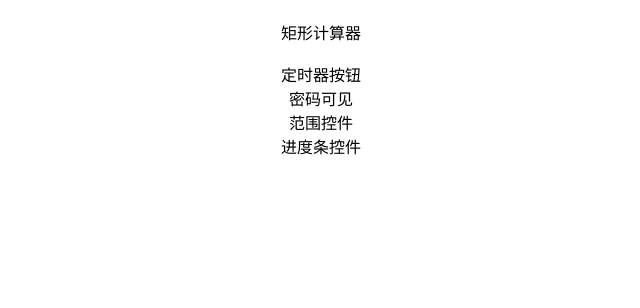
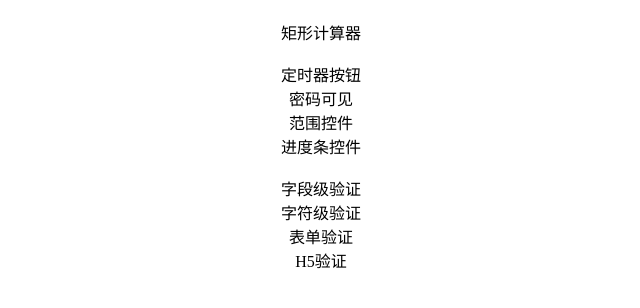
Before and after one commit to fengluluf/spa, a plain HTML site: page index.html in a window 1280 px wide. Shown: the whole page, without its empty margins (319-959 px from the left). Drawn offline with Linux system fonts and the light colour scheme.

Commit message:
修改index.html页面

```diff
--- a/index.html
+++ b/index.html
@@ -19,6 +19,10 @@
 	<a href="https://fengluluf.github.io/spa/02-input/01button.html">定时器按钮</a><br/>
 	<a href="https://fengluluf.github.io/spa/02-input/02password.html">密码可见</a><br/>
 	<a href="https://fengluluf.github.io/spa/02-input/03range.html">范围控件</a><br/>
-	<a href="https://fengluluf.github.io/spa/02-input/04progress.html">进度条控件</a><br/>
+	<a href="https://fengluluf.github.io/spa/02-input/04progress.html">进度条控件</a><br/><br/>
+	<a href="https://fengluluf.github.io/spa/03-validation/01-field.html">字段级验证</a><br/>
+	<a href="https://fengluluf.github.io/spa/03-validation/02-char.html">字符级验证</a><br/>
+	<a href="https://fengluluf.github.io/spa/03-validation/03-form.html">表单验证</a><br/>
+	<a href="https://fengluluf.github.io/spa/03-validation/04-H5.html">H5验证</a>
 </body>
 </html>
```
